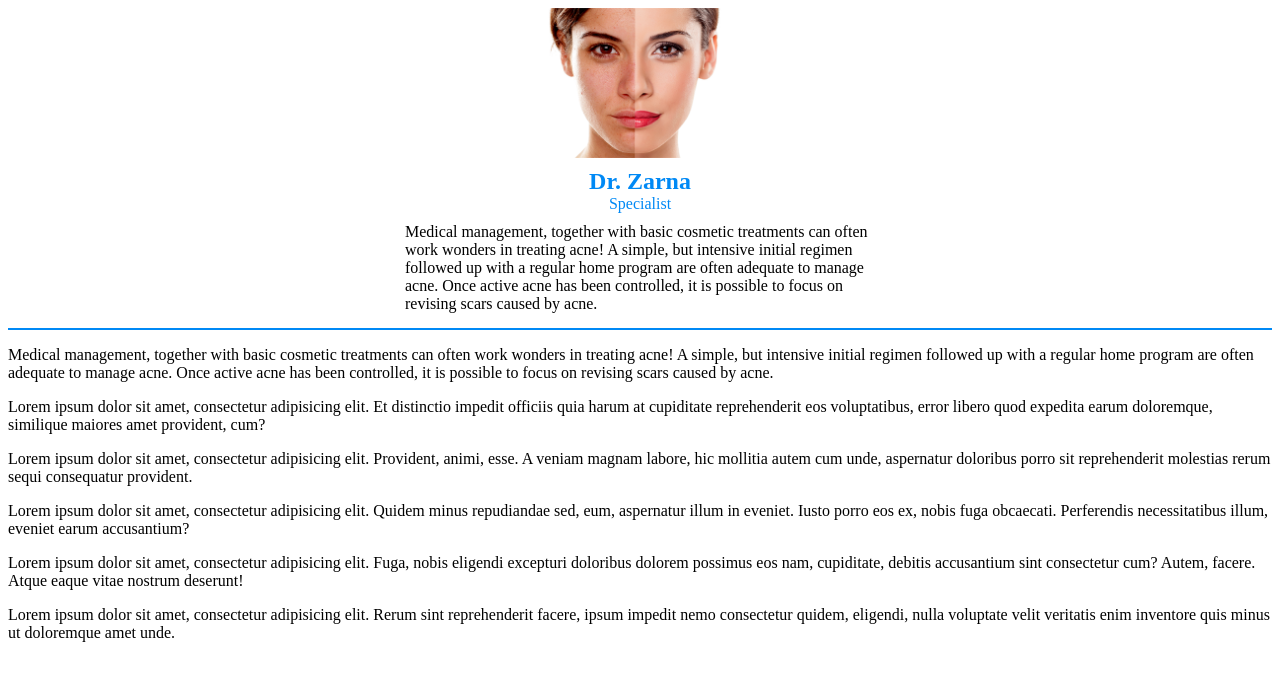
After one commit to WohligTechnology/renita, a PHP site: page /views/directive/fancybox.html in a window 1280 px wide. The commit adds this page. Shown: the top 681 px of the page. Run offline with PHP 8.4, Linux system fonts and the light colour scheme.

Commit message:
fancybox set up

```diff
--- a/js/controllers.js
+++ b/js/controllers.js
@@ -455,13 +455,13 @@ angular.module('phonecatControllers', ['templateservicemod', 'navigationservice'
 
     NavigationService.getAllDoctor(function(data) {
       $scope.doctor = data.data;
-      console.log("doctorasxdfghj", $scope.doctor);
+      // console.log("doctorasxdfghj", $scope.doctor);
 
     });
 
     NavigationService.getHeaderDoctor(function(data) {
       $scope.doctorHeader = data.data;
-      console.log("  $scope.doctorHeader", $scope.doctorHeader);
+      // console.log("  $scope.doctorHeader", $scope.doctorHeader);
     })
 
     // $scope.doctor = [{
--- a/js/navigation.js
+++ b/js/navigation.js
@@ -1,5 +1,5 @@
 var adminurl = "http://104.154.89.21:80/";
-// var adminurl = "http://192.168.0.111:1337/";
+// var adminurl = "http://192.168.1.113:84/";
 var imgurl = adminurl + "upload/";
 var imgpath = imgurl + "readFile";
 var uploadurl = imgurl;
--- a/views/content/consultant.html
+++ b/views/content/consultant.html
@@ -15,8 +15,9 @@
                 <flex-slider flex-slide="item in doctor track by $index" prev-text="" next-text="" animation="slide" item-width="292" item-margin="0" animationloop="false" reverse="false">
                     <li>
                         <!-- <img ng-src="{{s}}" class="img-responsive"> -->
-                        <div class="doctor-box text-center">
+                        <div class="doctor-box text-center " fancybox-box  data-fancybox-type="iframe" href="views/directive/fancybox.html" >
                             <div class="img-box">
+                              <!-- <a class="various" >Iframe</a> -->
                                 <img ng-src="{{item.image|uploadpath}}" alt="" class="img-responsive">
                             </div>
                             <div class="docs-detail">
--- /dev/null
+++ b/views/directive/fancybox.html
@@ -0,0 +1,22 @@
+<div class="slider-text">
+  <div class="fancy-top" style="border-bottom:2px solid #0089f5">
+  <div class="fancy-image" style="text-align:center">
+    <img src="/img/lad.png" class="img-responsive" alt="lady" style="height:150px;width:auto">
+    <div class="fancy-imagetext"  style="padding:10px 0">
+    <p style="margin:0; color:#0089f5;font-size: 24px;font-weight: 700;">Dr. Zarna</p>
+    <p style="margin:0;color:#0089f5" >Specialist</p>
+  </div>
+  </div>
+  <div class="fancyimage-text text-center">
+    <p style="width: 470px;margin: 0 auto 15px;">Medical management, together with basic cosmetic treatments can often work wonders in treating acne!  A simple, but intensive initial regimen followed up with a regular home program are often adequate to manage acne. Once active acne has been controlled, it is possible to focus on revising scars caused by acne.</p>
+  </div>
+  </div>
+<div class="fancy-bottom">
+  <p>Medical management, together with basic cosmetic treatments can often work wonders in treating acne!  A simple, but intensive initial regimen followed up with a regular home program are often adequate to manage acne. Once active acne has been controlled, it is possible to focus on revising scars caused by acne.</p>
+  <p>Lorem ipsum dolor sit amet, consectetur adipisicing elit. Et distinctio impedit officiis quia harum at cupiditate reprehenderit eos voluptatibus, error libero quod expedita earum doloremque, similique maiores amet provident, cum?</p>
+  <p>Lorem ipsum dolor sit amet, consectetur adipisicing elit. Provident, animi, esse. A veniam magnam labore, hic mollitia autem cum unde, aspernatur doloribus porro sit reprehenderit molestias rerum sequi consequatur provident.</p>
+  <p>Lorem ipsum dolor sit amet, consectetur adipisicing elit. Quidem minus repudiandae sed, eum, aspernatur illum in eveniet. Iusto porro eos ex, nobis fuga obcaecati. Perferendis necessitatibus illum, eveniet earum accusantium?</p>
+  <p>Lorem ipsum dolor sit amet, consectetur adipisicing elit. Fuga, nobis eligendi excepturi doloribus dolorem possimus eos nam, cupiditate, debitis accusantium sint consectetur cum? Autem, facere. Atque eaque vitae nostrum deserunt!</p>
+  <p>Lorem ipsum dolor sit amet, consectetur adipisicing elit. Rerum sint reprehenderit facere, ipsum impedit nemo consectetur quidem, eligendi, nulla voluptate velit veritatis enim inventore quis minus ut doloremque amet unde.</p>
+</div>
+</div>
```
Also changed, not shown: sass/main.scss (+8 -0 lines), img/lad.png (added).
